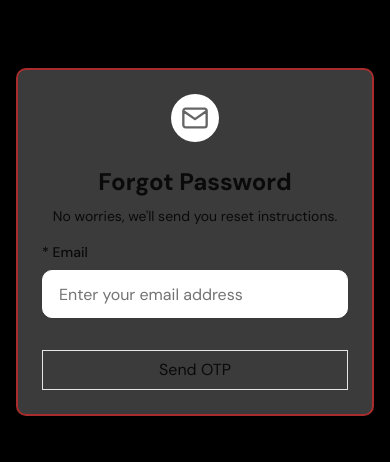
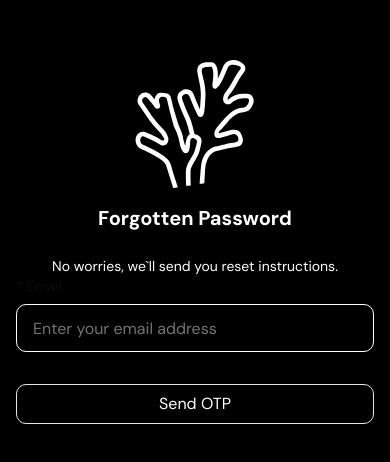
Before and after one commit to sparktechagency/omar-talaat-website, a Next.js app: page /forgot-password in a window 390 px wide. Shown: the part 180-642 px from the top of the page. Built offline with nearby package versions, Linux system fonts and the light colour scheme; no server answers; a web font is replaced by a local one.

Commit message:
update desing section in auth

```diff
--- a/src/components/auth/ForgottenPassword.jsx
+++ b/src/components/auth/ForgottenPassword.jsx
@@ -5,6 +5,7 @@ import { Input } from "@/components/ui/input";
 import { useRouter } from "next/navigation";
 import Image from "next/image";
 import { useForgotPasswordMutation } from "@/redux/featured/auth/authApi";
+import { MainLogo } from "../share/svg/Logo";
 
 export default function ForgotPassword() {
   const [email, setEmail] = useState("");
@@ -43,7 +44,7 @@ export default function ForgotPassword() {
   return (
     <div className="min-h-screen w-full flex flex-col lg:flex-row justify-center">
       {/* Left side image - hidden on small devices */}
-      <div className="hidden lg:flex lg:w-1/2 items-center justify-center">
+      {/* <div className="hidden lg:flex lg:w-1/2 items-center justify-center">
         <div className="h-auto max-h-[700px] w-full max-w-[700px] p-4">
           <Image
             src="/assests/forgotImage.png"
@@ -54,39 +55,28 @@ export default function ForgotPassword() {
             priority
           />
         </div>
-      </div>
+      </div> */}
 
       {/* Right side form - full width on small devices */}
       <div className="w-full lg:w-1/2 flex items-center justify-center p-4 md:p-8">
-        <div className="bg-[#FCFCFC3B] border-2 border-[#A92C2C] backdrop-blur-md rounded-lg p-6 md:p-8 w-full max-w-md mx-auto">
+        <div className=" backdrop-blur-md rounded-lg  w-full max-w-md mx-auto">
           {/* Email icon */}
-          <div className="flex items-center justify-center mb-6 md:mb-10">
-            <div className="flex items-center justify-center bg-white w-12 h-12 md:w-16 md:h-16 rounded-full">
-              <svg
-                xmlns="http://www.w3.org/2000/svg"
-                width="28"
-                height="28"
-                viewBox="0 0 28 28"
-                fill="none"
-              >
-                <path
-                  d="M25.6693 6.99984C25.6693 5.7165 24.6193 4.6665 23.3359 4.6665H4.66927C3.38594 4.6665 2.33594 5.7165 2.33594 6.99984M25.6693 6.99984V20.9998C25.6693 22.2832 24.6193 23.3332 23.3359 23.3332H4.66927C3.38594 23.3332 2.33594 22.2832 2.33594 20.9998V6.99984M25.6693 6.99984L14.0026 15.1665L2.33594 6.99984"
-                  stroke="#656565"
-                  strokeWidth="2.33333"
-                  strokeLinecap="round"
-                  strokeLinejoin="round"
-                />
-              </svg>
+          <div className="flex flex-col items-center justify-center">
+
+            <div className="flex justify-center mb-4">
+               <MainLogo className="w-32 h-32 " />
             </div>
+            <h2 className="font-bold text-center mb-6 text-white text-xl md:text-2xl">
+            Forgotten Password
+          </h2>
+          <p className="text-center text-white text-sm md:text-base">
+           No worries, we`ll send you reset instructions.
+          </p>
+
           </div>
 
           <div>
-            <h2 className="text-2xl md:text-3xl font-bold text-center mb-2 md:mb-4">
-              Forgot Password
-            </h2>
-            <p className="text-center mb-4 md:mb-6 text-sm md:text-base">
-              No worries, we'll send you reset instructions.
-            </p>
+
 
             <form onSubmit={handleSubmit}>
               {/* Email Input */}
@@ -103,7 +93,7 @@ export default function ForgotPassword() {
                   placeholder="Enter your email address"
                   value={email}
                   onChange={(e) => setEmail(e.target.value)}
-                  className="w-full py-2 md:py-6 px-4 rounded-lg text-black bg-white"
+                  className="w-full py-2 md:py-6 px-4 rounded-lg text-white border"
                   required
                 />
               </div>
@@ -111,7 +101,7 @@ export default function ForgotPassword() {
               {/* Submit Button */}
               <button
                 type="submit"
-                className="w-full h-10 md:h-12 border mt-4 md:mt-6"
+                className="w-full h-10 md:h-12 text-white rounded-lg border mt-4 md:mt-6"
                 disabled={isSubmitting}
               >
                 {isSubmitting ? "Sending OTP..." : "Send OTP"}
--- a/src/components/auth/OTPVerify.jsx
+++ b/src/components/auth/OTPVerify.jsx
@@ -7,6 +7,7 @@ import { toast } from "sonner"; // For toast notifications
 import { useOtpVerifyMutation, useResendOtpMutation } from "@/redux/featured/auth/authApi";
 import Image from "next/image";
 import { useSearchParams } from "next/navigation";
+import { MainLogo } from "../share/svg/Logo";
 
 
 export default function OTPVerify() {
@@ -128,7 +129,7 @@ export default function OTPVerify() {
   return (
     <div className="min-h-screen w-full flex flex-col lg:flex-row justify-center">
     {/* Left side image - hidden on small devices */}
-    <div className="hidden lg:flex lg:w-1/2 items-center justify-center">
+    {/* <div className="hidden lg:flex lg:w-1/2 items-center justify-center">
       <div className="h-auto max-h-[700px] w-full max-w-[700px] p-4">
         <Image
           src="/assests/otpImage.png"
@@ -139,29 +140,15 @@ export default function OTPVerify() {
           priority
         />
       </div>
-    </div>
+    </div> */}
 
     {/* Right side form - full width on small devices */}
     <div className="w-full lg:w-1/2 flex items-center justify-center p-4 md:p-8">
-      <div className="bg-[#FCFCFC3B] border-2 border-[#A92C2C] backdrop-blur-md rounded-lg p-6 md:p-8 w-full max-w-md mx-auto">
+      <div className="rounded-lg p-6 md:p-8 w-full max-w-md mx-auto">
         {/* Email icon */}
         <div className="flex items-center justify-center mb-6 md:mb-10">
-          <div className="flex items-center justify-center bg-white w-12 h-12 md:w-16 md:h-16 rounded-full">
-            <svg
-              xmlns="http://www.w3.org/2000/svg"
-              width="28"
-              height="28"
-              viewBox="0 0 28 28"
-              fill="none"
-            >
-              <path
-                d="M25.6693 6.99984C25.6693 5.7165 24.6193 4.6665 23.3359 4.6665H4.66927C3.38594 4.6665 2.33594 5.7165 2.33594 6.99984M25.6693 6.99984V20.9998C25.6693 22.2832 24.6193 23.3332 23.3359 23.3332H4.66927C3.38594 23.3332 2.33594 22.2832 2.33594 20.9998V6.99984M25.6693 6.99984L14.0026 15.1665L2.33594 6.99984"
-                stroke="#656565"
-                strokeWidth="2.33333"
-                strokeLinecap="round"
-                strokeLinejoin="round"
-              />
-            </svg>
+          <div className="flex justify-center mb-4">
+            <MainLogo className="w-32 h-32 " />
           </div>
         </div>
 
@@ -177,7 +164,8 @@ export default function OTPVerify() {
           )}
 
           <div className="text-center mb-4 md:mb-6 text-sm md:text-base text-white">
-            <p>
+            <p className="text-white text-sm ">
+
               If you didn't receive a code.{" "}
               <span
                 className="text-blue-400 cursor-pointer hover:underline"
@@ -207,14 +195,14 @@ export default function OTPVerify() {
                   onChange={(e) => handleOtpChange(e, index)}
                   onPaste={handlePaste}
                   onFocus={(e) => e.target.select()}
-                  className="w-10 h-10 md:w-12 md:h-12 text-center bg-white text-black border border-red-500 rounded-lg p-0"
+                  className="w-10 h-10 md:w-12 md:h-12 text-center bg-white text-black  rounded-lg p-0"
                 />
               ))}
             </div>
 
             <button
               type="submit"
-              className="w-full h-10 md:h-12 border mt-6 md:mt-10"
+              className="w-full h-10 md:h-12 border text-white  rounded-lg mt-6 md:mt-10"
               disabled={isSubmitting}
             >
               {isSubmitting ? "Verifying..." : "Verify OTP"}
--- a/src/components/login/Login.jsx
+++ b/src/components/login/Login.jsx
@@ -51,7 +51,7 @@ export default function LoginUser() {
   return (
     <div className="min-h-screen w-full flex flex-col lg:flex-row justify-center">
       {/* Left side image */}
-      <div className="hidden lg:flex lg:w-1/2 items-center justify-center">
+      {/* <div className="hidden lg:flex lg:w-1/2 items-center justify-center">
         <div className="h-auto max-h-[700px] w-full max-w-[700px] p-4">
           <Image
             src="/assests/loginImage.png"
@@ -62,11 +62,11 @@ export default function LoginUser() {
             priority
           />
         </div>
-      </div>
+      </div> */}
 
       {/* Right side form */}
       <div className="w-full lg:w-1/2 flex items-center justify-center p-4 md:p-8">
-        <div className="border border-white/40 backdrop-blur-md rounded-lg p-6 md:p-8 w-full max-w-md mx-auto">
+        <div className="  rounded-lg p-6 md:p-8 w-full max-w-md mx-auto">
           <div className="flex justify-center mb-4">
             {/* <Image
               src="/assests/logo.png"
@@ -94,7 +94,7 @@ export default function LoginUser() {
                 value={email}
                 onChange={(e) => setEmail(e.target.value)}
                 placeholder="Enter your email"
-                className="w-full py-2 md:py-6 text-black bg-white border border-red-700"
+                className="w-full py-2 md:py-6 text-white border "
                 required
               />
             </div>
@@ -114,7 +114,7 @@ export default function LoginUser() {
                   value={password}
                   onChange={(e) => setPassword(e.target.value)}
                   placeholder="Enter your password"
-                  className="w-full py-2 md:py-6 text-black bg-white border border-red-700"
+                  className="w-full py-2 md:py-6 text-white border "
                   required
                 />
                 <button
--- a/src/redux/featured/auth/authApi.js
+++ b/src/redux/featured/auth/authApi.js
@@ -49,7 +49,7 @@ const authSlice = api.injectEndpoints({
       query: (data) => {
         return {
           method: "POST",
-          url: "/auth/forgot-password",
+          url: "/auth/forget-password",
           body: data,
         };
       },
@@ -65,13 +65,13 @@ const authSlice = api.injectEndpoints({
     }),
     resetPassword: builder.mutation({
       query: (data) => {
-        const token = localStorage.getItem("reset_token");
+        const resetToken = localStorage.getItem("verifyToken");
         return {
           url: "/auth/reset-password",
           method: "POST",
           headers: {
             "Content-Type": "application/json",
-            Authorization: `${token}` || undefined,
+            resetToken: `${resetToken}` || undefined,
           },
           body: data,
         };
```
Also changed, not shown: src/components/auth/ResetPassword.jsx (+14 -26 lines).
